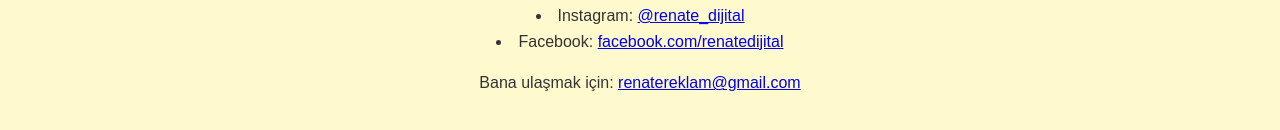
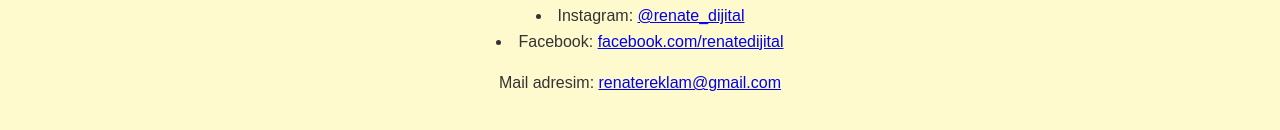
Before and after one commit to renatereklam-dotcom/renate-reklam, a plain HTML site: page my portfolio/index.html in a window 1280 px wide. Shown: the part 1462-1592 px from the top of the page. Drawn offline with Linux system fonts and the light colour scheme.

Commit message:
Update index.html

```diff
--- a/my portfolio/index.html
+++ b/my portfolio/index.html
@@ -81,8 +81,9 @@
     <section id="contact">
         <h2>İletişim</h2><li>Instagram: <a href="https://www.instagram.com/renate_dijital" target="_blank">@renate_dijital</a></li>
         <li>Facebook: <a href="https://www.facebook.com/renatedijital" target="_blank">facebook.com/renatedijital</a></li>
-        <p>Bana ulaşmak için: <a href="mailto:renatereklam@gmail.com">renatereklam@gmail.com</a></p>
+        <p>Mail adresim: <a href="mailto:renatereklam@gmail.com">renatereklam@gmail.com</a></p>
     </section>
 
 </body>
+
 </html>
```
